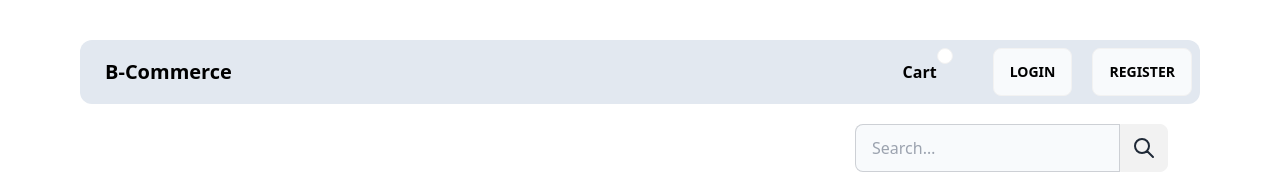
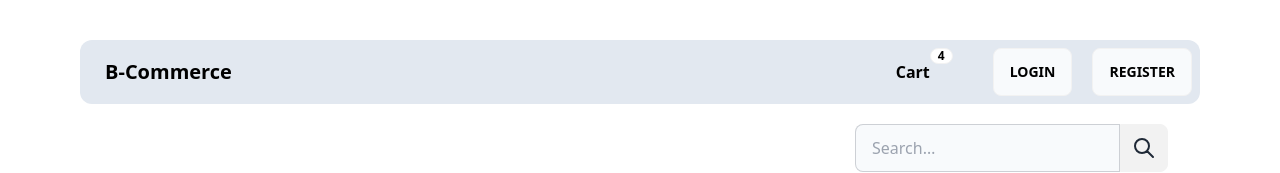
Before and after one commit to octadsp/nextjs-commerce, a Next.js app: page / in a window 1280 px wide. Shown: the top 173 px of the page. Built offline with nearby package versions, Linux system fonts and the light colour scheme.

Commit message:
Badge Items

```diff
--- a/components/Elements/Cart/index.jsx
+++ b/components/Elements/Cart/index.jsx
@@ -33,12 +33,14 @@ function cartModal() {
   };
 
   const totalPrice = carts.reduce((total, cart) => total + cart.price, 0);
+  const totalItems = carts.length;
+  console.log(totalItems);
 
   return (
     <>
       <div className="flex">
         <Button handleOnClick={handleButtonClick} name={"Cart"} />
-        <Badge />
+        <Badge totalItems={totalItems}/>
       </div>
       <div>
         <dialog id="my_modal_cart" className="modal">
```
